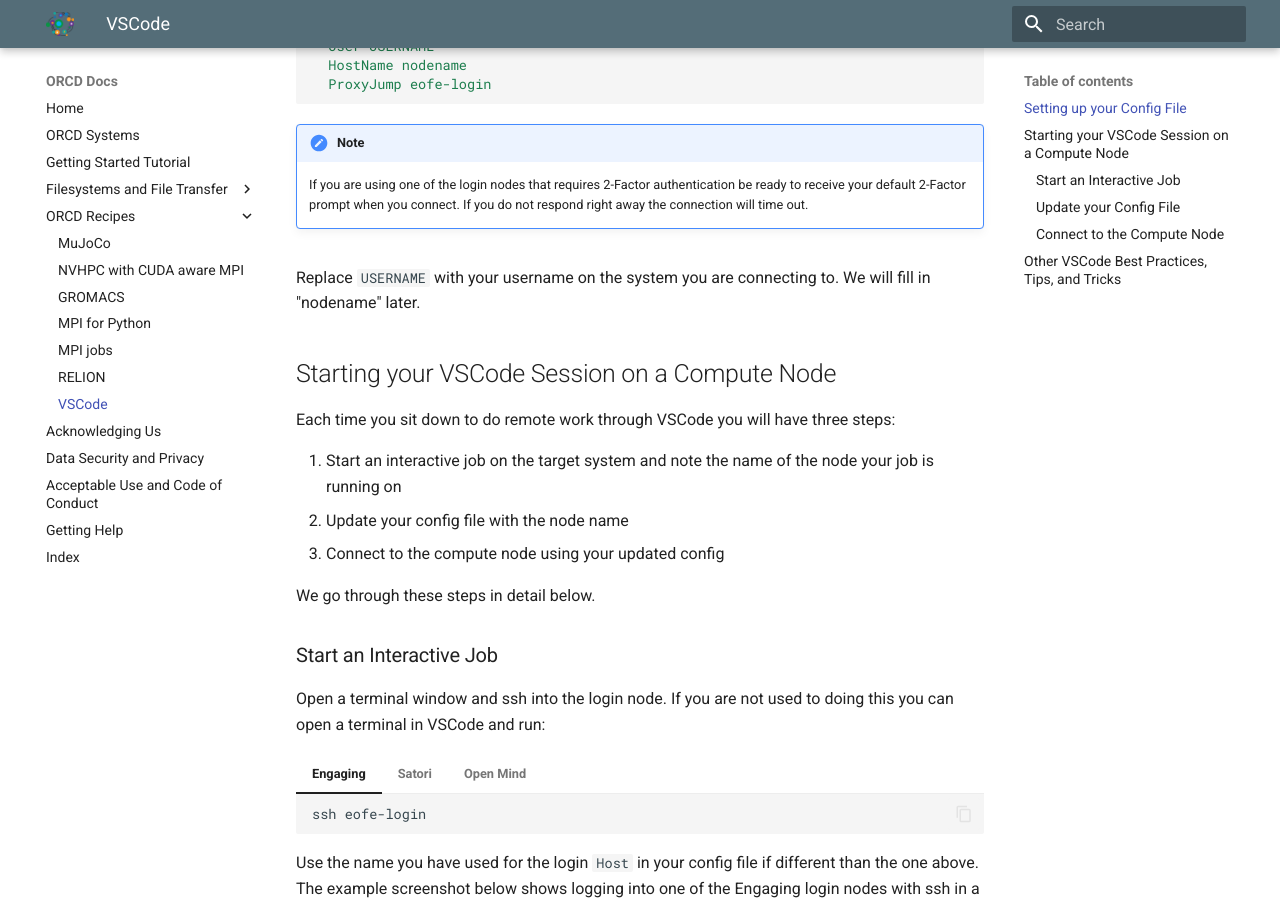
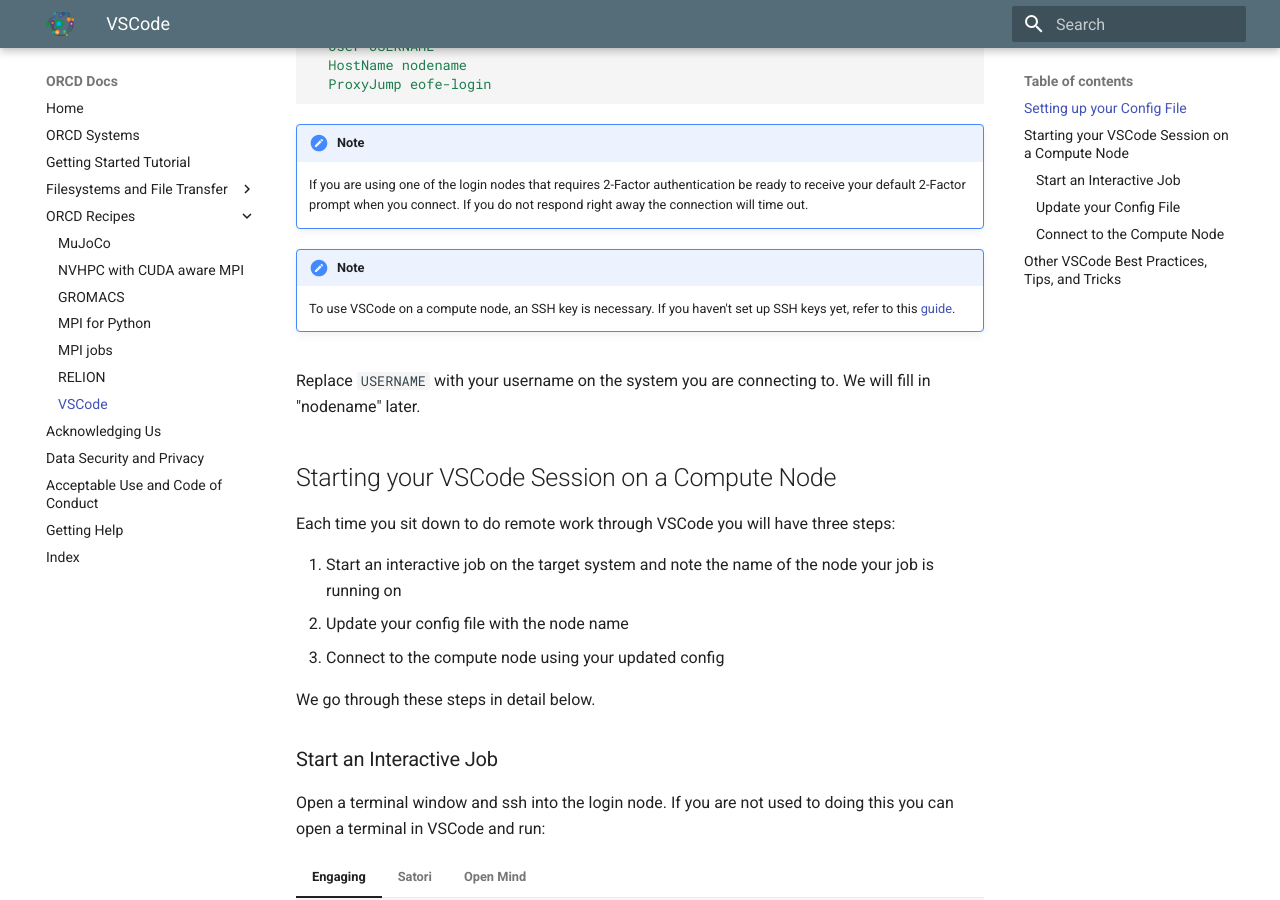
Before and after one commit to mit-orcd/orcd-docs-edit, an MkDocs documentation site: the page built from docs/recipes/vscode.md, in a window 1280 px wide and 900 px high, scrolled down 893 px. Built offline with MkDocs 1.6.1 and Material for MkDocs 9.7.7, drawn with Linux system fonts in a browser that asks for light colours.

Commit message:
Added notes regarding SSH Keys for vscode

````diff
--- a/docs/recipes/vscode.md
+++ b/docs/recipes/vscode.md
@@ -32,6 +32,9 @@
     !!! note
         If you are using one of the login nodes that requires 2-Factor authentication be ready to receive your default 2-Factor prompt when you connect. If you do not respond right away the connection will time out.
 
+    !!! note
+        To use VSCode on a compute node, an SSH key is necessary. If you haven't set up SSH keys yet, refer to this [guide](https://engaging-web.mit.edu/eofe-wiki/ssh_keys/ssh_key/).
+
 === "Satori"
 
     ```yaml title="config"
@@ -44,6 +47,9 @@
       HostName nodename
       ProxyJump satori-login
     ```
+
+    !!! note
+        To use VSCode on a compute node, an SSH key is necessary. If you haven't set up SSH keys yet, refer to this [guide](https://mit-supercloud.github.io/supercloud-docs/requesting-account/#generating-ssh-keys).
 
 === "Open Mind"
 
@@ -58,7 +64,12 @@
       ProxyJump om-login
     ```
 
+    !!! note
+        To use VSCode on a compute node, an SSH key is necessary. If you haven't set up SSH keys yet, refer to this [guide](https://github.mit.edu/MGHPCC/OpenMind/wiki/How-to-log-in-without-password%3F).
+
 Replace `USERNAME` with your username on the system you are connecting to. We will fill in "nodename" later.
+
+
 
 ## Starting your VSCode Session on a Compute Node
 
````
